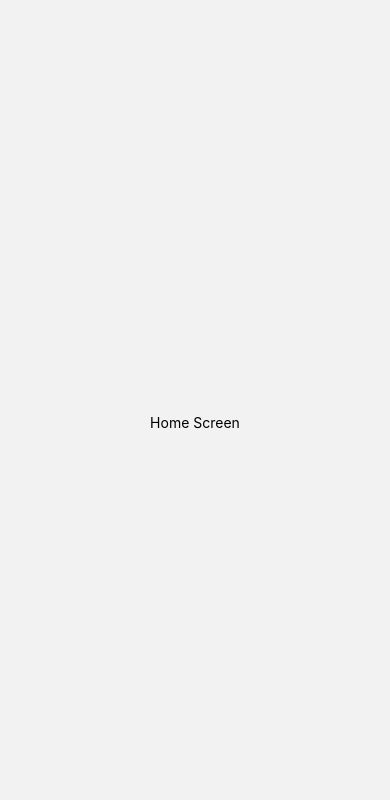
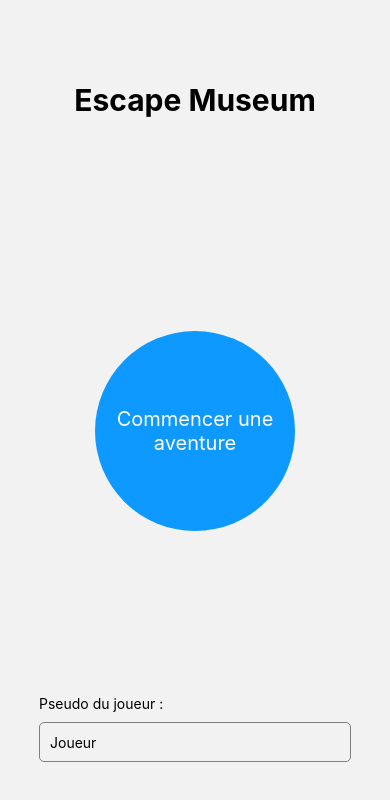
Before and after one commit to Bollemii/MASI-mobile-escape-game, a React Native app in the folder escape-game/: screen /Home in a window 390 px wide. Shown: the top 800 px of the page. Built offline with nearby package versions, Linux system fonts and the light colour scheme.

Commit message:
HomeScreen & data managment

```diff
--- a/escape-game/app.json
+++ b/escape-game/app.json
@@ -21,7 +21,8 @@
       "adaptiveIcon": {
         "foregroundImage": "./assets/app-launcher.png",
         "backgroundColor": "#ffffff"
-      }
+      },
+      "package": "com.anonymous.escapegame"
     },
     "web": {
       "favicon": "./assets/app-launcher.png"
--- a/escape-game/package.json
+++ b/escape-game/package.json
@@ -9,6 +9,7 @@
     "web": "expo start --web"
   },
   "dependencies": {
+    "@react-native-async-storage/async-storage": "^1.21.0",
     "@react-navigation/native": "^6.1.17",
     "@react-navigation/native-stack": "^6.9.26",
     "expo": "~50.0.14",
--- a/escape-game/src/Router.tsx
+++ b/escape-game/src/Router.tsx
@@ -2,6 +2,7 @@ import { NavigationContainer } from "@react-navigation/native";
 import { createNativeStackNavigator } from "@react-navigation/native-stack";
 
 import HomeScreen from "./screens/HomeScreen";
+import NotFound from "./screens/NotFound";
 
 const Stack = createNativeStackNavigator();
 
@@ -10,6 +11,7 @@ export default function Router() {
         <NavigationContainer>
             <Stack.Navigator screenOptions={{headerShown: false}}>
                 <Stack.Screen name="Home" component={HomeScreen}/>
+                <Stack.Screen name="*" component={NotFound}/>
             </Stack.Navigator>
         </NavigationContainer>
     );
--- /dev/null
+++ b/escape-game/src/dataaccess/playerData.ts
@@ -0,0 +1,14 @@
+
+import { storage } from "./storage";
+
+const PSEUDO_KEY = "pseudo";
+
+const getSavedPseudo = () : string | undefined => {
+    return storage.getItem(PSEUDO_KEY);
+};
+
+const setSavedPseudo = (pseudo: string) => {
+    storage.setItem(PSEUDO_KEY, pseudo);
+}
+
+export { getSavedPseudo, setSavedPseudo }
--- /dev/null
+++ b/escape-game/src/dataaccess/storage.ts
@@ -0,0 +1,22 @@
+import AsyncStorage from '@react-native-async-storage/async-storage';
+
+export const storage = {
+    getItem: (key: string) : any|undefined => {
+        try {
+            AsyncStorage.getItem(key).then((value) => {
+                return value || undefined;
+            });
+        } catch (error) {
+            console.error(`Error while getting ${key} from storage`, error);
+            return undefined;
+        }
+    },
+    setItem: (key: string, value: string) => {
+        try {
+            AsyncStorage.setItem(key, value);
+            console.log(`Set ${key} in storage to ${value}`);
+        } catch (error) {
+            console.error(`Error while setting ${key} in storage`, error);
+        }
+    },
+};
--- a/escape-game/src/screens/HomeScreen.tsx
+++ b/escape-game/src/screens/HomeScreen.tsx
@@ -1,17 +1,75 @@
-import { View, Text, StyleSheet } from 'react-native';
+import { useEffect, useState } from 'react';
+import { View, StyleSheet, Pressable, Text, TextInput } from 'react-native';
+
+import { getSavedPseudo, setSavedPseudo } from '../dataaccess/playerData';
 
 export default function HomeScreen() {
+    const [pseudo, setPseudo] = useState(getSavedPseudo() || 'Joueur');
+
+    useEffect(() => {
+        setSavedPseudo(pseudo);
+    }, [pseudo]);
+
+    const onButtonPress = () => {
+        console.log('Start Game');
+    };
+
     return (
         <View style={styles.container}>
-            <Text>Home Screen</Text>
+            <Text style={styles.title}>Escape Museum</Text>
+            <Pressable onPress={onButtonPress} style={styles.button}>
+                <Text style={styles.textButton}>Commencer une aventure</Text>
+            </Pressable>
+            <View style={styles.inputContainer}>
+                <Text style={styles.textInput}>Pseudo du joueur :</Text>
+                <TextInput
+                    placeholder="Entrez votre pseudo"
+                    value={pseudo}
+                    onChangeText={setPseudo}
+                    style={styles.input}
+                />
+            </View>
         </View>
     );
-}
+};
 
 const styles = StyleSheet.create({
     container: {
         flex: 1,
+        justifyContent: 'space-around',
+        alignItems: 'center',
+    },
+    title: {
+        fontSize: 30,
+        fontWeight: 'bold',
+        marginBottom: 50,
+    },
+    button: {
+        height: 200,
+        width: 200,
+        backgroundColor: '#0D99FF',
+        borderRadius: 100,
         justifyContent: 'center',
         alignItems: 'center',
     },
+    textButton: {
+        color: 'white',
+        fontSize: 20,
+        textAlign: 'center',
+    },
+    inputContainer: {
+        width: '80%',
+        alignItems: 'flex-start'
+    },
+    textInput: {
+        marginBottom: 10,
+    },
+    input: {
+        height: 40,
+        width: '100%',
+        borderColor: 'gray',
+        borderWidth: 1,
+        borderRadius: 5,
+        paddingLeft: 10,
+    },
 });
--- /dev/null
+++ b/escape-game/src/screens/NotFound.tsx
@@ -0,0 +1,17 @@
+import { StyleSheet, Text, View } from 'react-native';
+
+export default function NotFound() {
+    return (
+        <View style={styles.container}>
+            <Text>Not Found</Text>
+        </View>
+    );
+}
+
+const styles = StyleSheet.create({
+    container: {
+        flex: 1,
+        justifyContent: 'center',
+        alignItems: 'center',
+    },
+});
```
Also changed, not shown: escape-game/src/components/speechPanel.tsx (added, +17 -0 lines), escape-game/src/dataaccess/gameData.ts (added, +15 -0 lines), escape-game/src/models/game.ts (added, +23 -0 lines), escape-game/src/dataaccess/index.ts (deleted), 2 other files (tests, documents, lock files or other folders).
